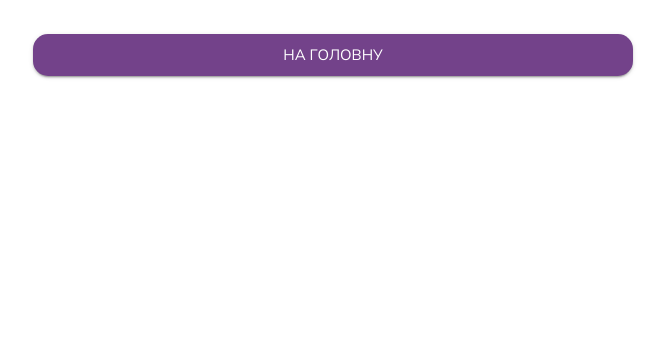
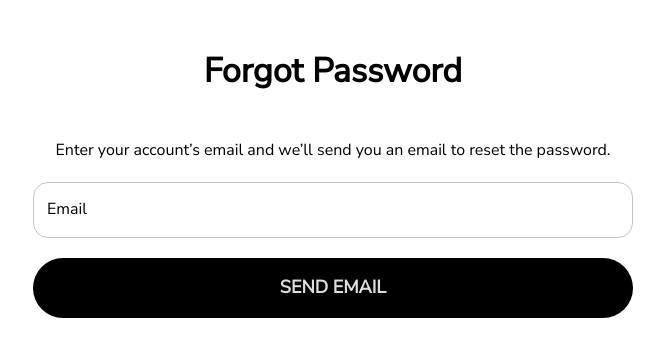
Before and after one commit to sonitiia/youi-ui, a React (Create React App) app in the folder youi-ui/: page /forgot-password in a window 1280 px wide. Shown: the top 356 px of the page, without its empty margins (307-972 px from the left). Built offline with nearby package versions, Linux system fonts and the light colour scheme.

Commit message:
create LoginRoute and ForgotPasswordRoute

```diff
--- a/youi-ui/src/app/Router.jsx
+++ b/youi-ui/src/app/Router.jsx
@@ -3,16 +3,22 @@ import { Route, Routes } from "react-router-dom";
 import {
     DEFAULT_ROUTE,
     FULL_WIDTH_ROUTE,
+    LOGIN_ROUTE,
+    FORGOT_PASSWORD,
 } from "./Routes";
 import DefaultContainer from "./layouts/DefaultContainer";
 import FullWidthContainer from "./layouts/FullWidthContainer";
 import PageNotFoundRoute from "../routes/PageNotFoundRoute";
+import LoginRoute from "../routes/LoginRoute";
+import ForgotPasswordRoute from "../routes/ForgotPasswordRoute";
 
 const Router = () => {
     return (
         <Box>
             <Routes>
                 <Route path={DEFAULT_ROUTE} element={<DefaultContainer />} >
+                    <Route path={LOGIN_ROUTE} element={<LoginRoute />} />
+                    <Route path={FORGOT_PASSWORD} element={<ForgotPasswordRoute />} />
                     <Route path="*" element={<PageNotFoundRoute />} />
                 </Route>
                 <Route path={FULL_WIDTH_ROUTE} element={<FullWidthContainer />} >
--- /dev/null
+++ b/youi-ui/src/routes/ForgotPasswordRoute.jsx
@@ -0,0 +1,78 @@
+import React from "react";
+import { Button, Grid, TextField, Typography } from "@mui/material";
+import { Link as RouterLink } from "react-router-dom";
+import { LOGIN_ROUTE } from "../app/Routes";
+
+const ForgotPasswordRoute = () => {
+
+    return (
+        <Grid container spacing={4} sx={{ mt: "5%", display: "flex", flexDirection: "column" }}>
+            <Grid item xs={12}>
+                <Typography
+                    variant="h4"
+                    textAlign="center"
+                    fontWeight="bold"
+                    sx={{
+                        mb: "10%",
+                        color: (theme) => theme.palette.text.contrastText
+                    }}
+                >
+                    Forgot Password
+                </Typography>
+            </Grid>
+            <Grid item xs={12}>
+                <Typography
+                    variant="body1"
+                    textAlign="center"
+                    sx={{
+                        color: (theme) => theme.palette.text.contrastText
+                    }}
+                >
+                    Enter your account’s email and we’ll send you an email to reset the password.
+                </Typography>
+            </Grid>
+            <Grid item xs={12}>
+                <TextField
+                    fullWidth
+                    type="email"
+                    id="email"
+                    label="Email"
+                    InputProps={{
+                        sx: {
+                            color: (theme) => theme.palette.text.contrastText
+                        }
+                    }}
+                    sx={{
+                        "& .MuiInputLabel-root": {
+                            color: (theme) => theme.palette.text.contrastText
+                        },
+                        "& .MuiOutlinedInput-root": {
+                            "&:hover fieldset": {
+                                borderColor: (theme) => theme.palette.text.contrastText
+                            },
+                        }
+                    }}
+                >
+                </TextField>
+            </Grid>
+            <Grid item xs={12}>
+                <Button
+                    fullWidth
+                    to={LOGIN_ROUTE}
+                    component={RouterLink}
+                    sx={{
+                        height: "60px",
+                        bgcolor: (theme) => theme.palette.primary.main,
+                        color: (theme) => theme.palette.text.primary,
+                        borderRadius: "30px",
+                        fontSize: "18px",
+                        fontWeight: "bolder",
+                    }}
+                >
+                    send email
+                </Button>
+            </Grid>
+        </Grid>
+    );
+};
+export default ForgotPasswordRoute;
--- /dev/null
+++ b/youi-ui/src/routes/LoginRoute.jsx
@@ -0,0 +1,113 @@
+import { Button, Grid, Link, TextField, Typography } from "@mui/material";
+import { Link as RouterLink } from "react-router-dom";
+import {
+    FORGOT_PASSWORD,
+} from "./../app/Routes";
+
+const LoginRoute = () => {
+    return (
+        <Grid container spacing={4} sx={{ mt: "5%", display: "flex", flexDirection: "column" }}>
+            <Grid item xs={12}>
+                <Typography
+                    variant="h4"
+                    fontWeight="bold"
+                    sx={{
+                        mb: "10%",
+                        color: (theme) => theme.palette.text.contrastText
+                    }}
+                >
+                    Log into youi
+                </Typography>
+            </Grid>
+            <Grid item xs={12}>
+                <TextField
+                    fullWidth
+                    type="email"
+                    id="email"
+                    label="Email"
+                    InputProps={{
+                        sx: {
+                            color: (theme) => theme.palette.text.contrastText
+                        }
+                    }}
+                    sx={{
+                        "& .MuiInputLabel-root": {
+                            color: (theme) => theme.palette.text.contrastText
+                        },
+                        "& .MuiOutlinedInput-root": {
+                            "&:hover fieldset": {
+                                borderColor: (theme) => theme.palette.text.contrastText
+                            },
+                        }
+                    }}
+                >
+                </TextField>
+            </Grid>
+            <Grid item xs={12}>
+                <TextField
+                    fullWidth
+                    type="password"
+                    id="password"
+                    label="Password"
+                    InputProps={{
+                        sx: {
+                            color: (theme) => theme.palette.text.contrastText
+                        }
+                    }}
+                    sx={{
+                        "& .MuiInputLabel-root": {
+                            color: (theme) => theme.palette.text.contrastText
+                        },
+                        "& .MuiOutlinedInput-root": {
+                            "&:hover fieldset": {
+                                borderColor: (theme) => theme.palette.text.contrastText
+                            },
+                        }
+                    }}
+                >
+                </TextField>
+            </Grid>
+            <Grid item xs={12}>
+                <Typography >
+                    <Link
+                        color="primary"
+                        variant="caption"
+                        to={FORGOT_PASSWORD}
+                        component={RouterLink}
+                        sx={{
+                            color: (theme) => theme.palette.text.contrastText
+                        }}
+                    >
+                        Can't login?
+                    </Link>
+                </Typography>
+            </Grid>
+            <Grid item xs={12}>
+                <Typography
+                    variant="body1"
+                    sx={{
+                        color: (theme) => theme.palette.text.contrastText
+                    }}
+                >
+                    By continuing, I agree to <b>youi's</b> Privacy Policy and Terms of Use.
+                </Typography>
+            </Grid>
+            <Grid item xs={12}>
+                <Button fullWidth
+                    sx={{
+                        height: "60px",
+                        bgcolor: (theme) => theme.palette.primary.main,
+                        color: (theme) => theme.palette.text.primary,
+                        borderRadius: "30px",
+                        fontSize: "18px",
+                        fontWeight: "bolder",
+                    }}
+                >
+                    continue
+                </Button>
+            </Grid>
+        </Grid>
+    );
+};
+
+export default LoginRoute;
```
